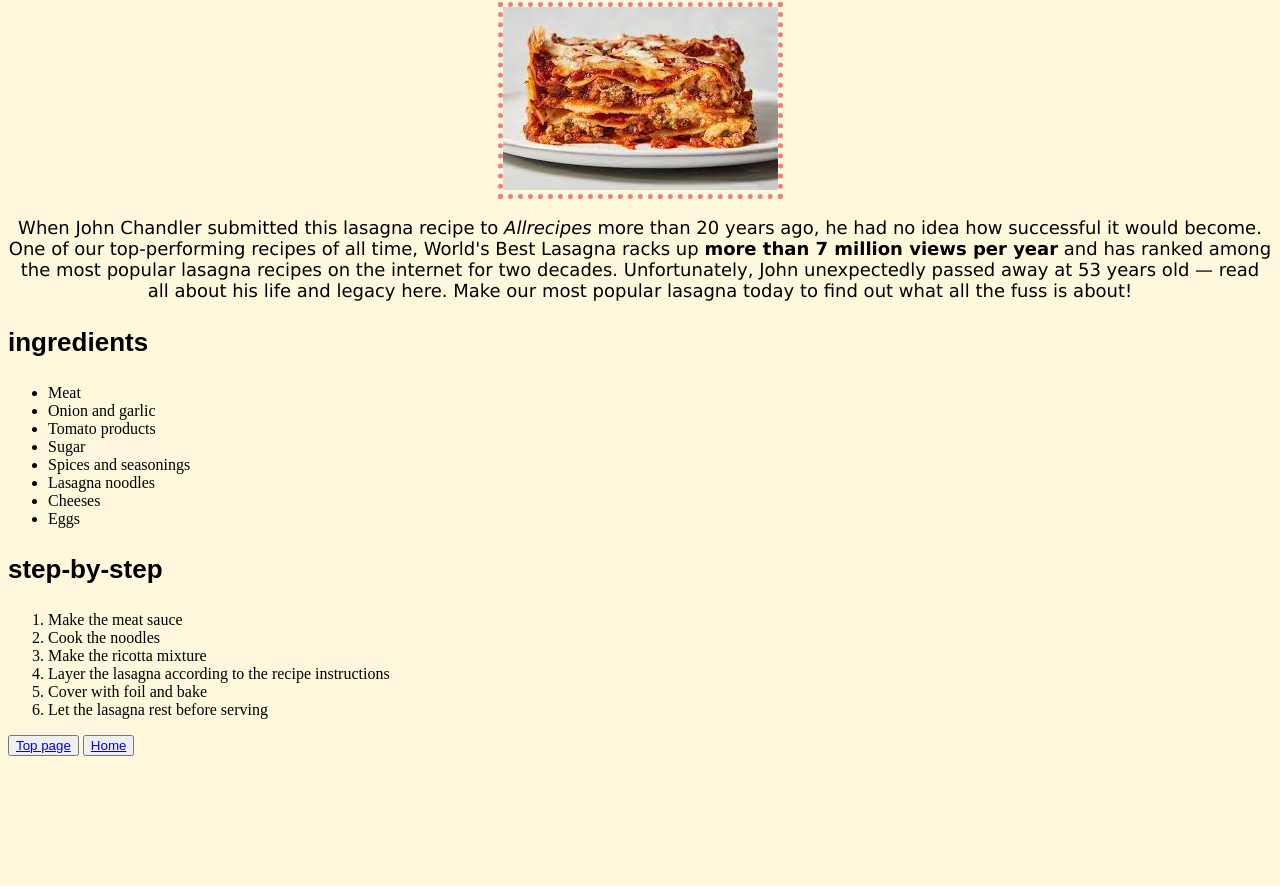
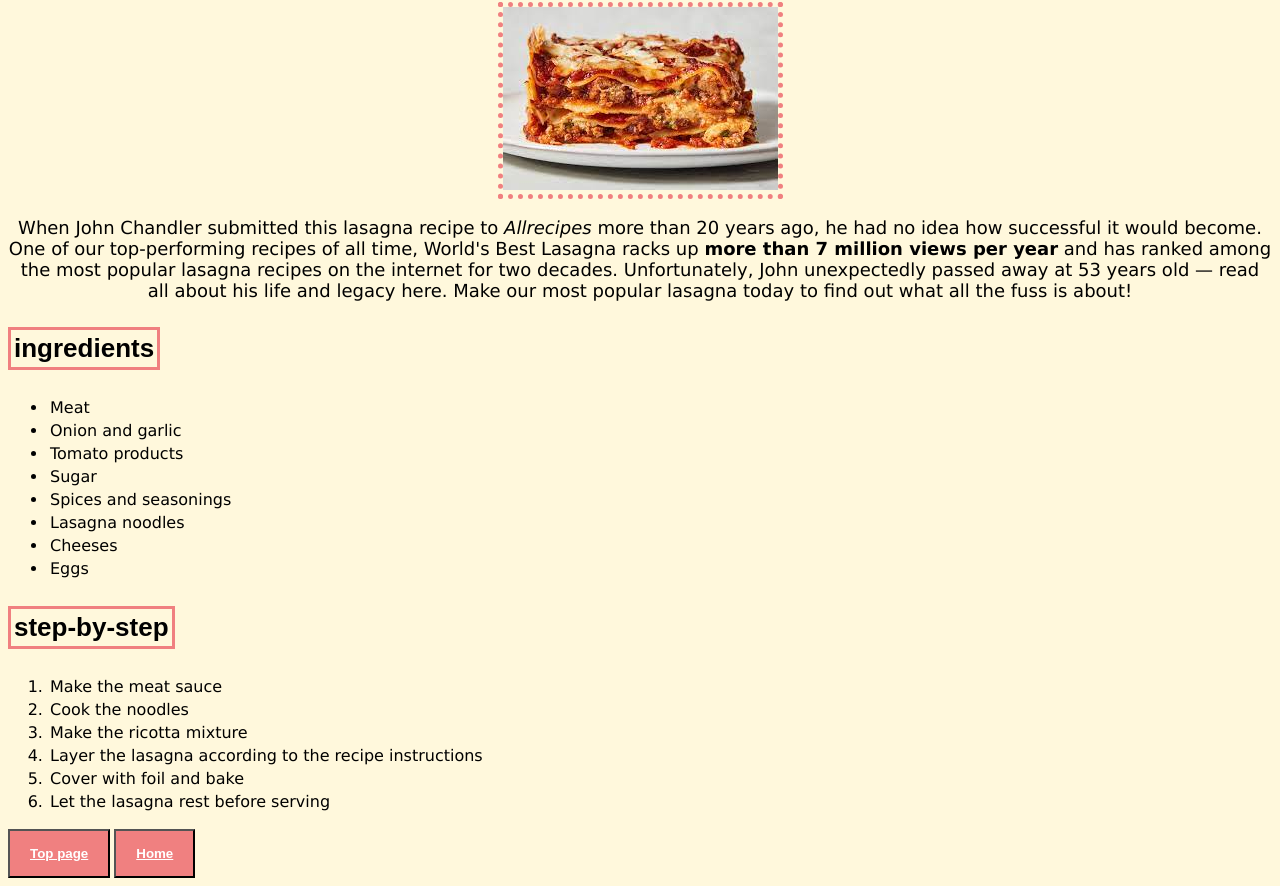
Before and after one commit to YasperMaster/odin-recipes, a plain HTML site: page recipes/lasagna.html in a window 1280 px wide. Shown: the part 78-964 px from the top of the page. Before the commit the page ends 842 px from the top, so only its background shows below. Drawn offline with Linux system fonts and the light colour scheme.

Commit message:
added style to buttons, links and lists

```diff
--- a/recipes/lasagna.html
+++ b/recipes/lasagna.html
@@ -43,7 +43,7 @@
             <li>Let the lasagna rest before serving</li>
         </ol>
 
-        <button><a href="lasagna.html">Top page</a></button>
-        <button><a href="../index.html">Home</a></button>
+        <button class="button"><a href="lasagna.html">Top page</a></button>
+        <button class="button"><a href="../index.html">Home</a></button>
     </body>
 </html>
--- a/style.css
+++ b/style.css
@@ -30,4 +30,23 @@ body {
 .subtitle {
     font-size: 26px;
     font-family: Arial, Helvetica, sans-serif;
+    border: 3px solid lightcoral;
+    padding: 3px;
+    width: fit-content;
 }
+
+.button {
+    padding: 15px 20px;
+    background-color: lightcoral;
+    font-weight: bold;
+}
+
+a {
+    color: white;
+    background-color: lightcoral;
+}
+
+li{
+    font-family: 'Lucida Sans', 'Lucida Sans Regular', 'Lucida Grande', 'Lucida Sans Unicode', Verdana, sans-serif;
+    padding: 2px;
+}
```
Also changed, not shown: recipes/tortilla.html (+2 -2 lines).
